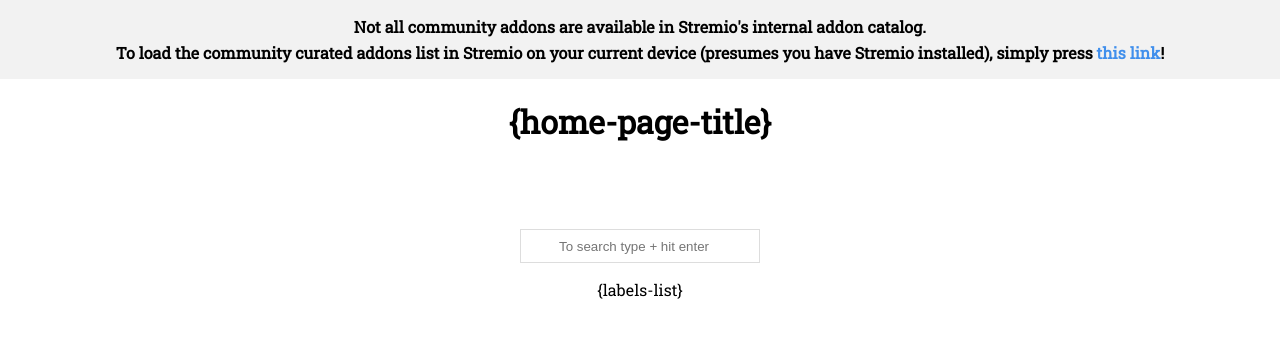
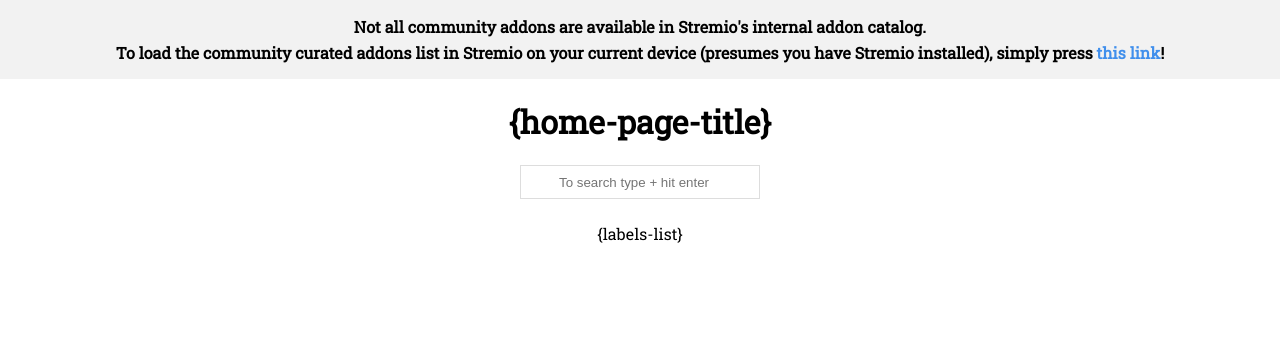
Before and after one commit to danamag/stremio-addons-list, a website: page template/home/header.html in a window 1280 px wide. Drawn offline with nearby package versions, Linux system fonts and the light colour scheme; files that its build step writes are made by us from their sources; files whose address does not match are found by name.

Commit message:
Update styles.css

```diff
--- a/resources/styles.css
+++ b/resources/styles.css
@@ -225,7 +225,8 @@
     float: none;
     text-align: center;
     color: #777;
-    margin-top: 4em;
+    margin-top: 0px;
+    margin-bottom: 8px;
 }
 
 #searchform {
```
